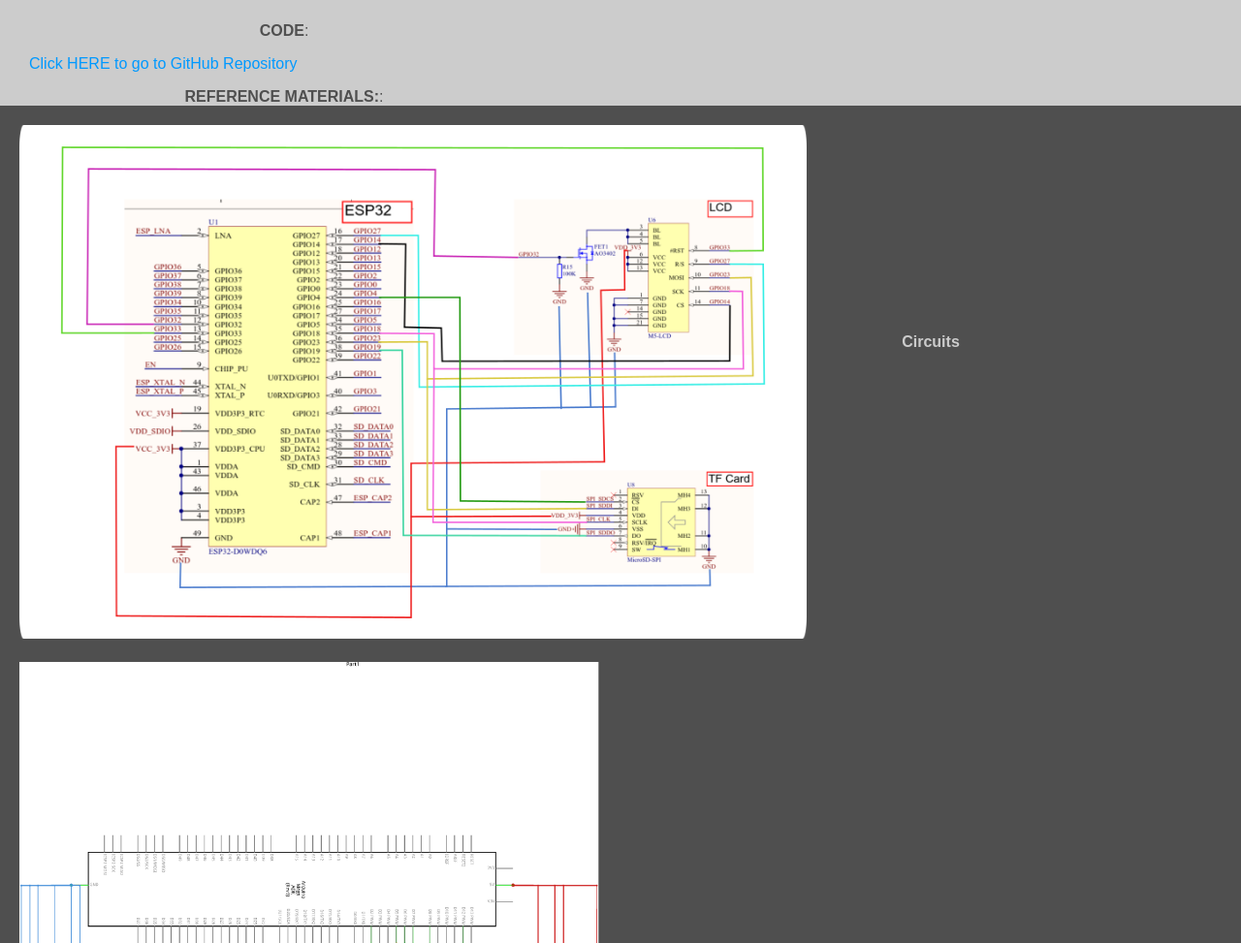
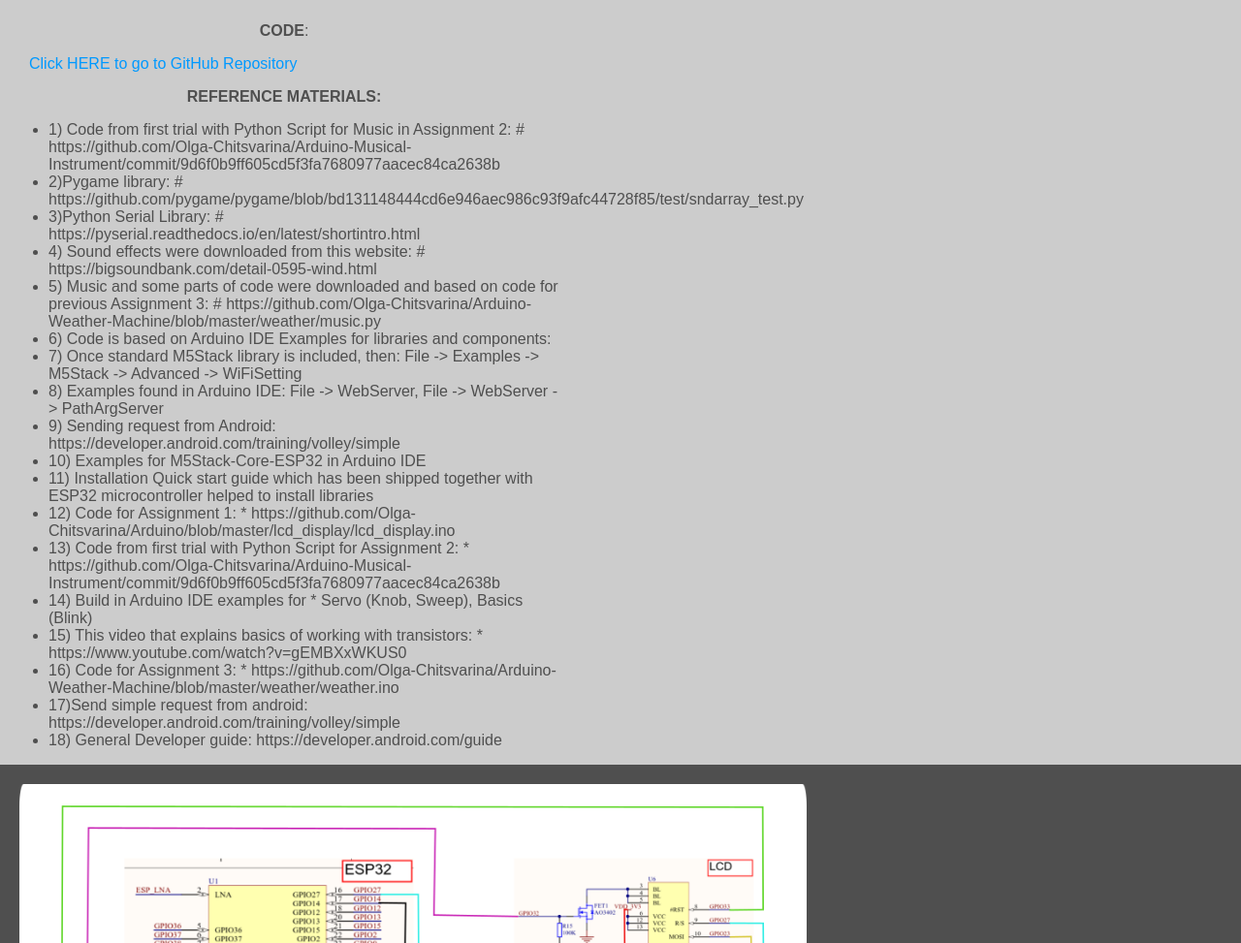
Before and after one commit to Olga-Chitsvarina/Web_Based_Systems, a plain HTML site: page Project_Art_Portfolio/mask.html in a window 1280 px wide. Shown: the part 1700-2673 px from the top of the page at 97% size. Drawn offline with Linux system fonts and the light colour scheme.

Commit message:
adding references

```diff
--- a/Project_Art_Portfolio/mask.html
+++ b/Project_Art_Portfolio/mask.html
@@ -73,8 +73,39 @@
                      <br>
                      <strong>CODE</strong>:
                      <p align="left"><a class = "blue" color="red" href="https://github.com/Olga-Chitsvarina/Arduino_Togetherness_In_Isolation">Click HERE to go to GitHub Repository</a></p>
-                     <strong>REFERENCE MATERIALS:</strong>:
+                     <strong>REFERENCE MATERIALS:</strong>
+                     <ul align="left">
+                        <li>1) Code from first trial with Python Script for Music in Assignment 2:
+# https://github.com/Olga-Chitsvarina/Arduino-Musical-Instrument/commit/9d6f0b9ff605cd5f3fa7680977aacec84ca2638b</li>
+                        <li>2)Pygame library:
+# https://github.com/pygame/pygame/blob/bd131148444cd6e946aec986c93f9afc44728f85/test/sndarray_test.py</li>
+                        <li>3)Python Serial Library:
+# https://pyserial.readthedocs.io/en/latest/shortintro.html</li>
+                        <li>4) Sound effects were downloaded from this website:
+# https://bigsoundbank.com/detail-0595-wind.html</li>
+                        <li>5) Music and some parts of code were downloaded and based on code for previous Assignment 3:
+# https://github.com/Olga-Chitsvarina/Arduino-Weather-Machine/blob/master/weather/music.py</li>
+                        <li>6) Code is based on Arduino IDE Examples for libraries and components:</li>
+                        <li>7) Once standard M5Stack library is included, then: File -> Examples -> M5Stack -> Advanced -> WiFiSetting</li>
+                        <li>8) Examples found in Arduino IDE: File -> WebServer, File -> WebServer -> PathArgServer</li>
+                        <li>9) Sending request from Android: https://developer.android.com/training/volley/simple</li>
+                        <li>10) Examples for M5Stack-Core-ESP32 in Arduino IDE</li>
+                        <li>11) Installation Quick start guide which has been shipped together with ESP32 microcontroller helped to install libraries</li>
+                        <li>12) Code for Assignment 1:
+* https://github.com/Olga-Chitsvarina/Arduino/blob/master/lcd_display/lcd_display.ino</li>
+                        <li>13) Code from first trial with Python Script for Assignment 2:
+* https://github.com/Olga-Chitsvarina/Arduino-Musical-Instrument/commit/9d6f0b9ff605cd5f3fa7680977aacec84ca2638b</li>
+                        <li>14)  Build in Arduino IDE examples for
+* Servo (Knob, Sweep), Basics (Blink)</li>
+                        <li>15) This video that explains basics of working with transistors:
+* https://www.youtube.com/watch?v=gEMBXxWKUS0</li>
+                        <li>16) Code for Assignment 3:
+* https://github.com/Olga-Chitsvarina/Arduino-Weather-Machine/blob/master/weather/weather.ino</li>
+                        <li>17)Send simple request from android: https://developer.android.com/training/volley/simple</li>
+                        <li>18) General Developer guide: https://developer.android.com/guide</li>
 
+
+                    </ul>
                 </div>
             </div>
         </div>
```
